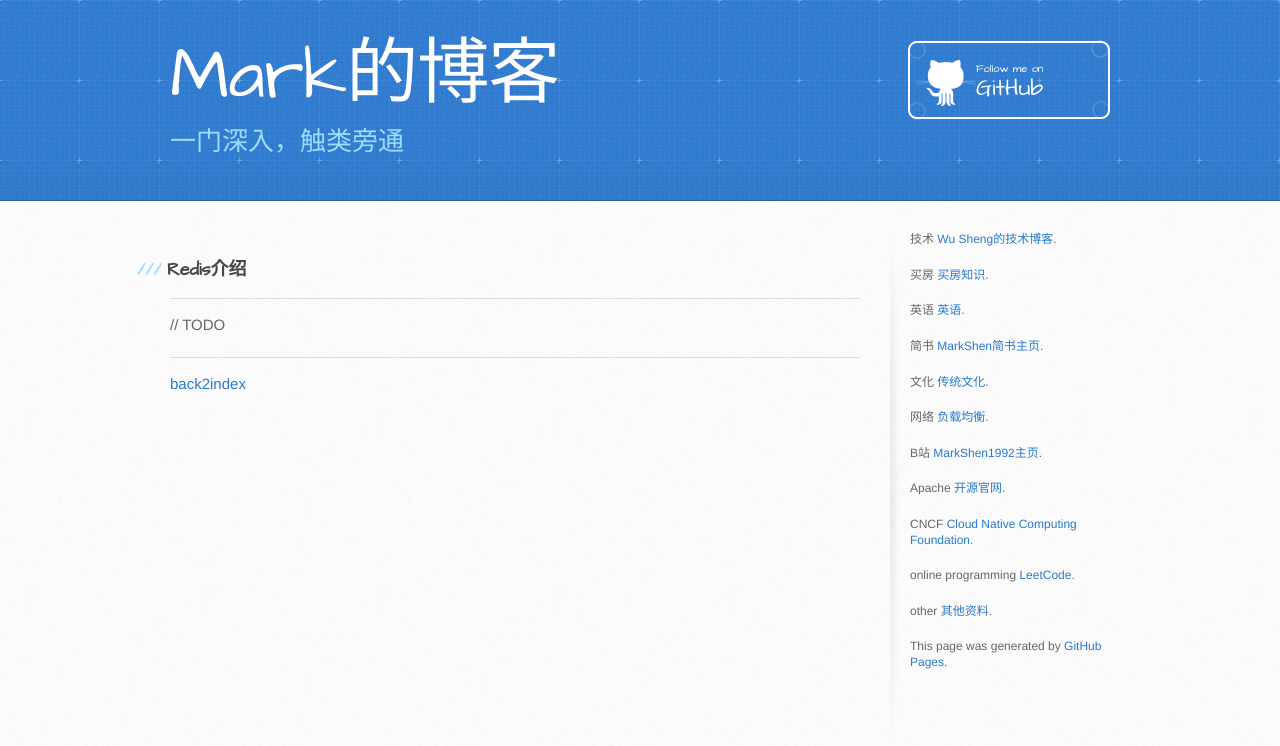
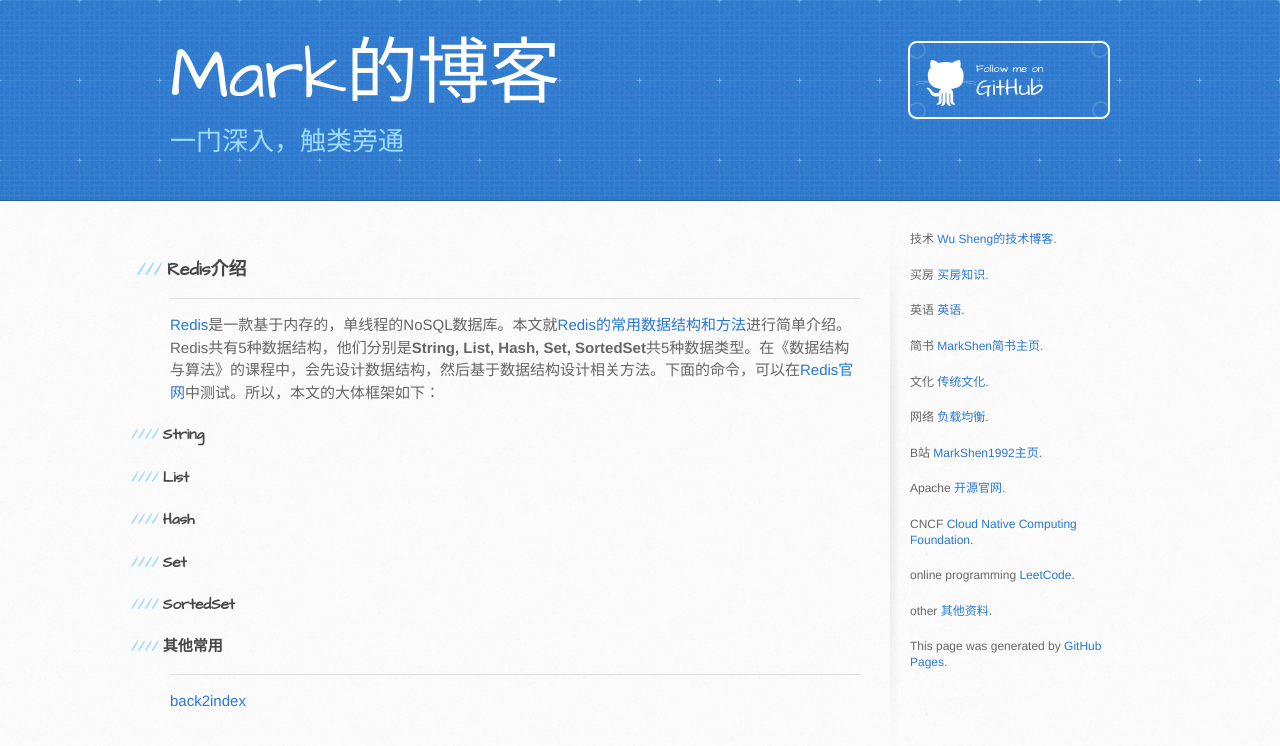
Before and after one commit to MarkShen1992/markshen1992.github.io, a Jekyll site: the page built from document/cache/redis.md, in a window 1280 px wide. Shown: the top 746 px of the page. Built offline with Jekyll 4.4.1, drawn with Linux system fonts in a browser that asks for light colours; our own code applies the rules of GitHub Pages for plain Markdown files.

Commit message:
redis docs

```diff
--- a/document/cache/redis.md
+++ b/document/cache/redis.md
@@ -2,7 +2,31 @@
 
 ---
 
-// TODO
+[Redis](<https://redis.io/>)是一款基于内存的，单线程的NoSQL数据库。本文就[Redis的常用数据结构和方法](<https://www.runoob.com/redis/redis-tutorial.html>)进行简单介绍。Redis共有5种数据结构，他们分别是**String, List, Hash, Set, SortedSet**共5种数据类型。在《数据结构与算法》的课程中，会先设计数据结构，然后基于数据结构设计相关方法。下面的命令，可以在[Redis官网](<http://try.redis.io/>)中测试。所以，本文的大体框架如下：
+
+#### String
+
+
+
+#### List
+
+
+
+#### Hash
+
+
+
+#### Set
+
+
+
+#### SortedSet
+
+
+
+#### 其他常用
+
+
 
 ---
 
```
